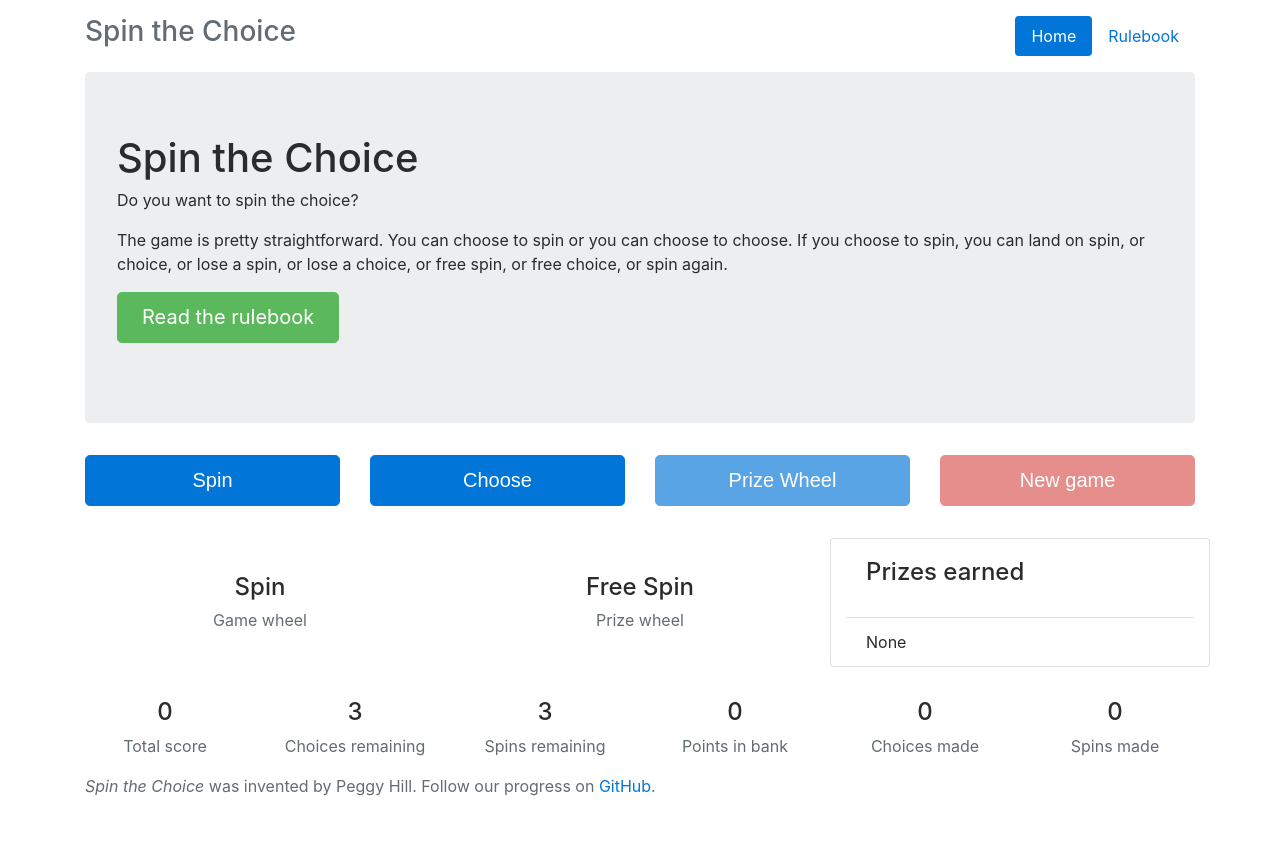
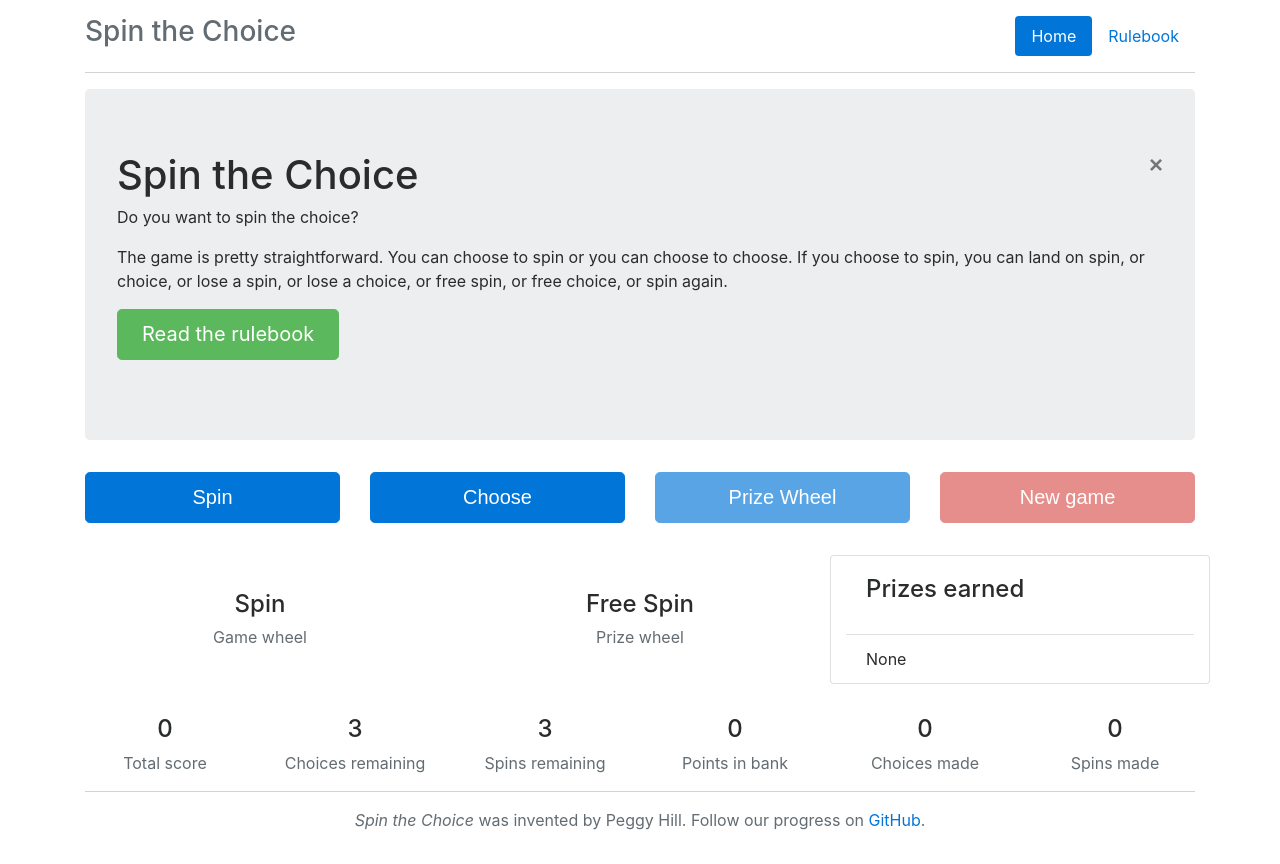
Before and after one commit to cberes/spin-the-choice, a plain HTML site: page index.html in a window 1280 px wide. Before the commit the page ends 830 px from the top, so only its background shows below. Drawn offline with nearby package versions, Linux system fonts and the light colour scheme; files that its build step writes are made by us from their sources; files whose address does not match are found by name.

Commit message:
close jumbotron

```diff
--- a/index.html
+++ b/index.html
@@ -21,7 +21,10 @@
                 <h3 class="text-muted">Spin the Choice</h3>
             </nav>
         </header>
-        <section class="intro jumbotron">
+        <section id="intro" class="jumbotron">
+            <button id="close-intro" type="button" class="close" data-dismiss="alert" aria-label="Close">
+                <span aria-hidden="true">&times;</span>
+            </button>
             <h1>Spin the Choice</h1>
             <p>
                 Do you want to spin the choice?
@@ -91,7 +94,7 @@
                 <span class="text-muted">Spins made</span>
             </div>
         </section>
-        <footer class="footer text-muted">
+        <footer class="footer text-muted text-center">
             <p>
                 <em>Spin the Choice</em> was invented by Peggy Hill.
                 Follow our progress on <a href="https://github.com/cberes/spin-the-choice">GitHub</a>.
--- a/src/css/main.css
+++ b/src/css/main.css
@@ -2,14 +2,18 @@ body {
 }
 header {
 	padding-top: 1rem;
+	padding-bottom: 1rem;
 	margin-bottom: 1rem;
+	border-bottom: thin solid lightgrey;
 }
 section {
 	margin-bottom: 1rem;
 }
 footer {
 	margin-top: 1rem;
+	padding-top: 1rem;
 	padding-bottom: 1rem;
+	border-top: thin solid lightgrey;
 }
 #main > div, #wheels > div {
 	margin-bottom: 1rem;
--- a/src/js/spin-the-choice.js
+++ b/src/js/spin-the-choice.js
@@ -405,6 +405,10 @@
             display.update();
             evt.preventDefault();
         });
+        document.getElementById('close-intro').addEventListener('click', function (evt) {
+            document.getElementById('intro').hidden = true;
+            evt.preventDefault();
+        });
 
         display.update();
     }
```
Also changed, not shown: docs/index.html (+5 -2 lines), docs/css/main.min.css, docs/js/spin-the-choice.min.js.
